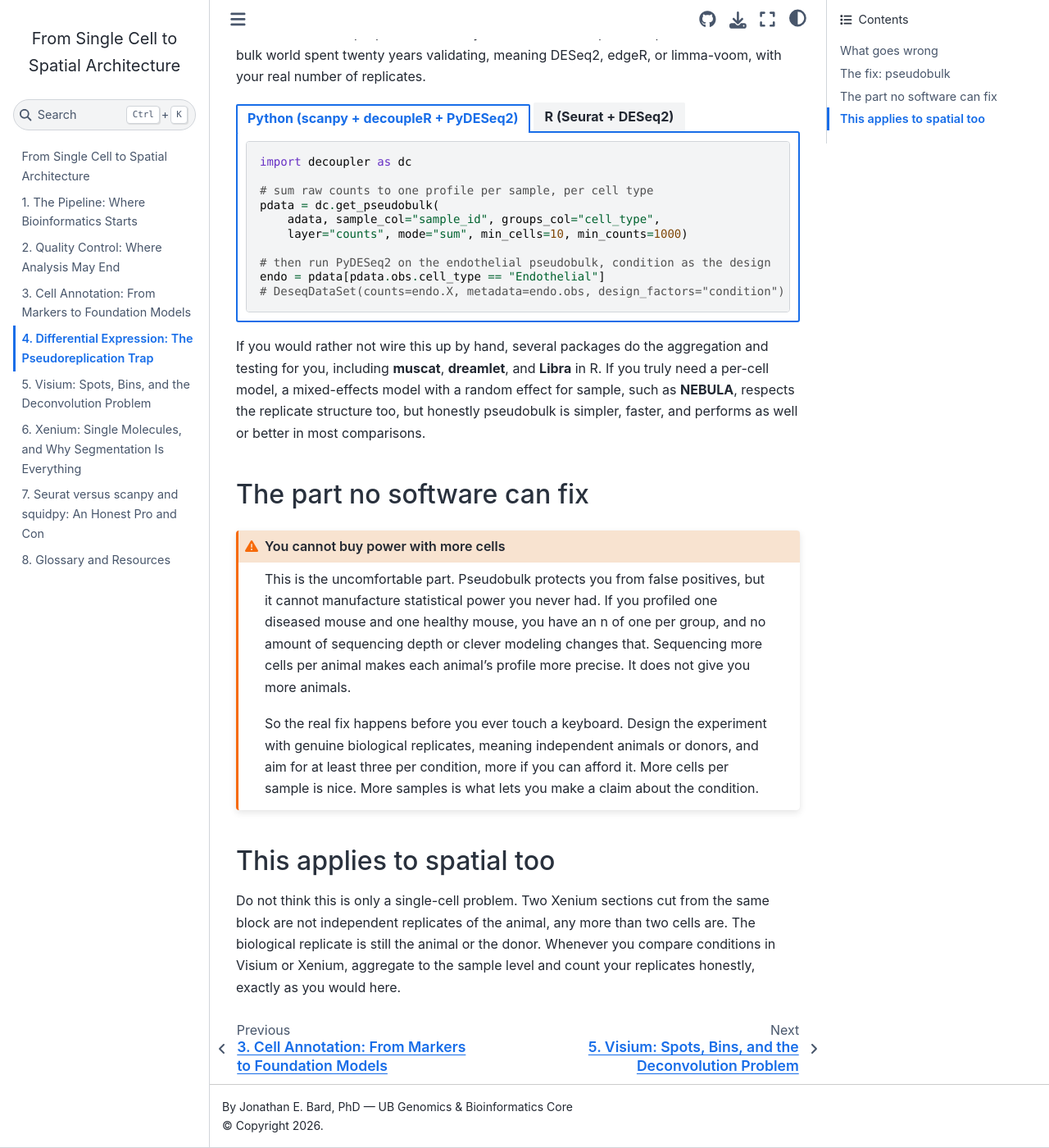
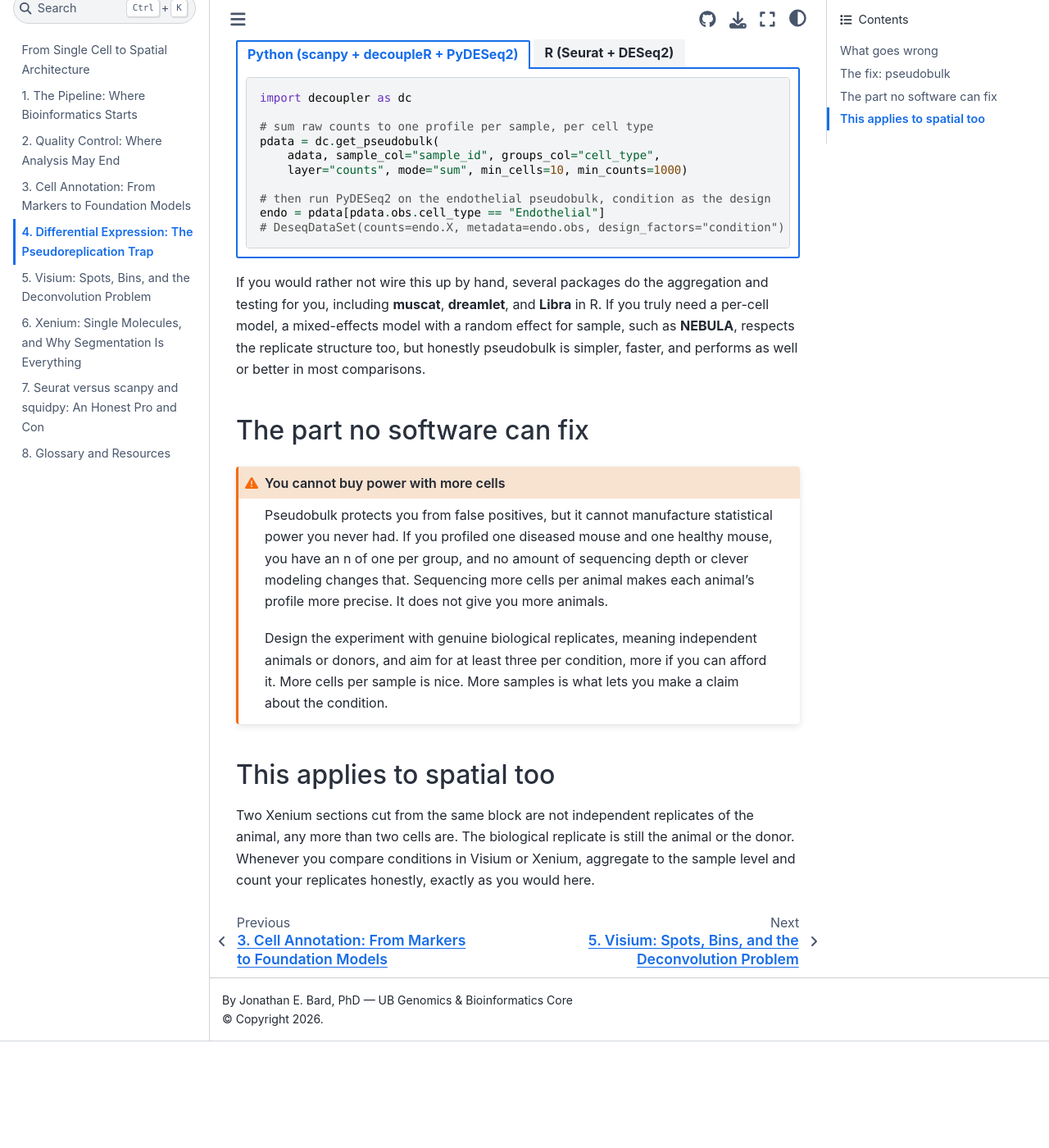
Before and after one commit to jebard/vasculata-workshop, a Jupyter Book: the page built from chapters/04_differential_expression.md, in a window 1280 px wide and 1400 px high, scrolled down 1736 px. Shown: the whole window at 82% size. Built offline with Jupyter Book 1.0.4 settings and Sphinx 7.4.7 and the Sphinx Book theme 1.1.4, drawn with Linux system fonts in a browser that asks for light colours; after the commit the page ends 3006 px from its top, so only the background shows below that; some of the changed text lies outside the part shown.

Commit message:
Revise differential expression section on pseudoreplication
Clarified the issues with pseudoreplication in differential expression analysis and emphasized the importance of biological replicates in experimental design.

````diff
--- a/chapters/04_differential_expression.md
+++ b/chapters/04_differential_expression.md
@@ -11,8 +11,7 @@ nobody warns you about it. It is called pseudoreplication.
 Here is the trap. You have three diseased animals and three healthy ones. Each
 animal gives you a few thousand cells. You pick your endothelial cluster, run a
 differential-expression test across condition, and the tool happily reports
-hundreds of genes with p-values so small they look like typos. You feel great. You
-should not.
+hundreds of genes with p-values so small they look like typos.
 
 The problem is that you did not have thousands of independent measurements. You had
 six animals. Every cell from a given animal shares that animal's genetics, its
@@ -44,10 +43,6 @@ about the individuals you happened to sample, not about the conditions you care
 about. Worse, a single unusual animal can drive the entire result, and the per-cell
 test will never tell you.
 ```
-
-This is not a hypothetical concern. When people have gone back and checked, the
-naive per-cell methods produce long lists of "significant" genes that do not
-reproduce, and the apparent signal often traces back to one or two samples.
 
 ## The fix: pseudobulk
 
@@ -100,22 +95,19 @@ is simpler, faster, and performs as well or better in most comparisons.
 
 ```{admonition} You cannot buy power with more cells
 :class: warning
-This is the uncomfortable part. Pseudobulk protects you from false positives, but
-it cannot manufacture statistical power you never had. If you profiled one diseased
-mouse and one healthy mouse, you have an n of one per group, and no amount of
+Pseudobulk protects you from false positives, but it cannot manufacture statistical power you never had.
+If you profiled one diseased mouse and one healthy mouse, you have an n of one per group, and no amount of
 sequencing depth or clever modeling changes that. Sequencing more cells per animal
 makes each animal's profile more precise. It does not give you more animals.
 
-So the real fix happens before you ever touch a keyboard. Design the experiment
-with genuine biological replicates, meaning independent animals or donors, and aim
-for at least three per condition, more if you can afford it. More cells per sample
-is nice. More samples is what lets you make a claim about the condition.
+Design the experiment with genuine biological replicates, meaning independent animals or donors, and aim
+for at least three per condition, more if you can afford it. More cells per sample is nice. More samples
+is what lets you make a claim about the condition.
 ```
 
 ## This applies to spatial too
 
-Do not think this is only a single-cell problem. Two Xenium sections cut from the
-same block are not independent replicates of the animal, any more than two cells
+Two Xenium sections cut from the same block are not independent replicates of the animal, any more than two cells
 are. The biological replicate is still the animal or the donor. Whenever you
 compare conditions in Visium or Xenium, aggregate to the sample level and count
 your replicates honestly, exactly as you would here.
````
Also changed, not shown: other parts of chapters/04_differential_expression.md (+1 -1 lines).
